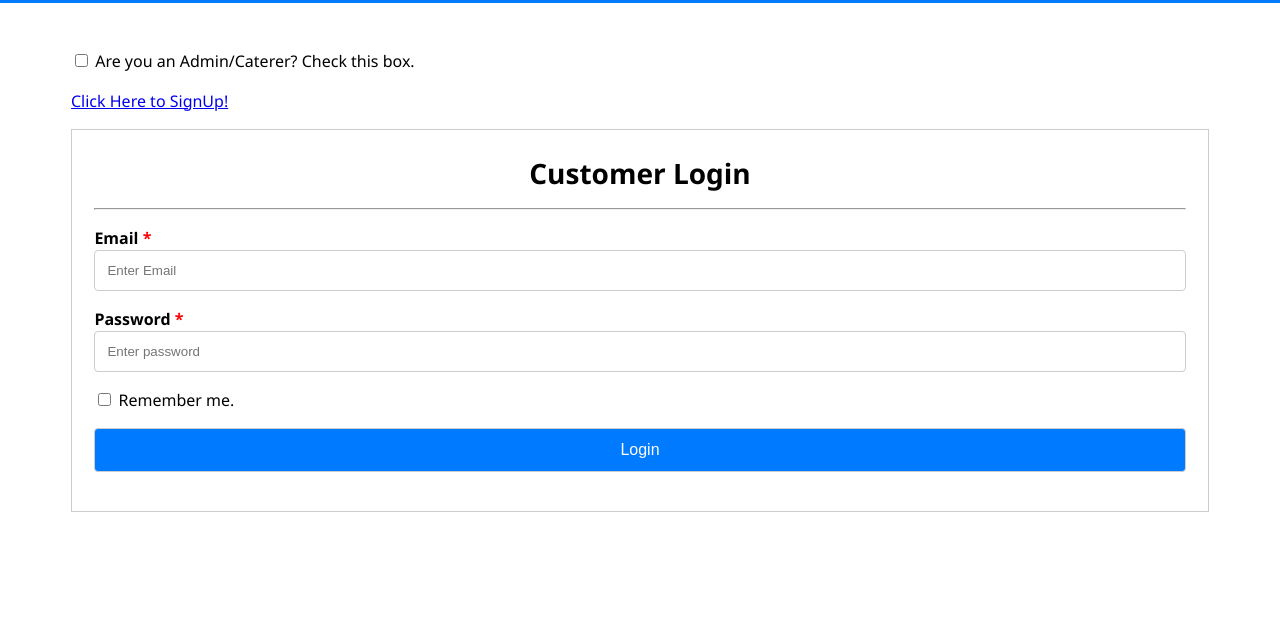
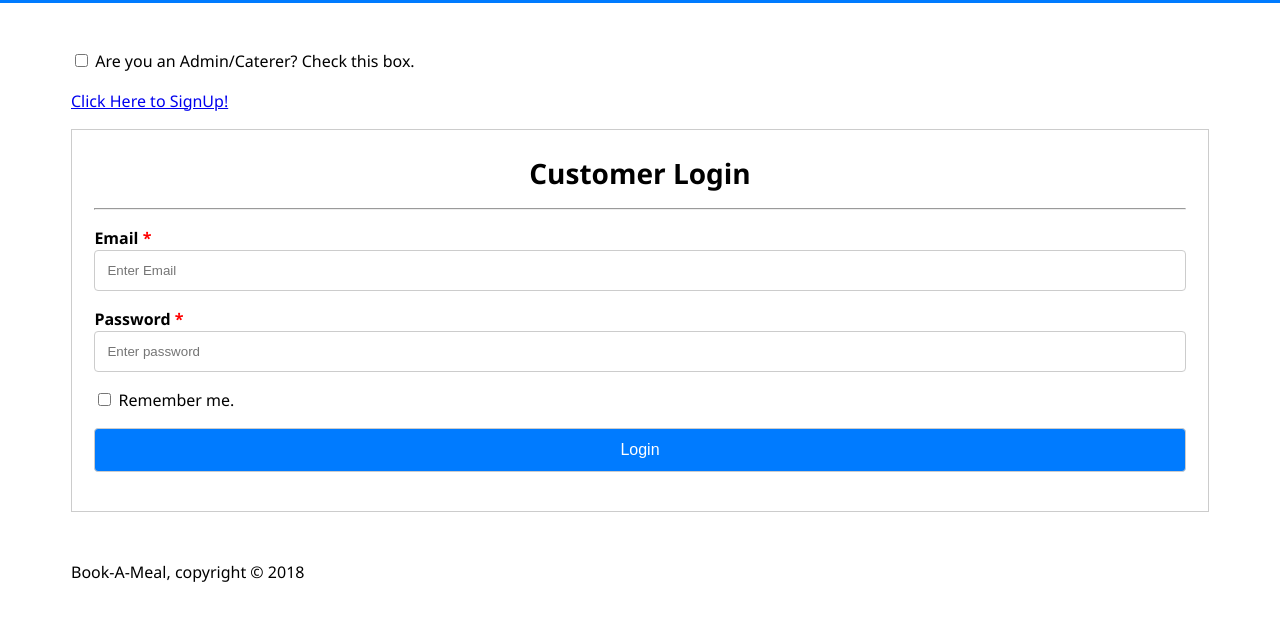
Before and after one commit to rovilay/Book-A-Meal, a plain HTML site: page login-signup.html in a window 1280 px wide. Shown: the part 88-708 px from the top of the page. Drawn offline with Linux system fonts and the light colour scheme.

Commit message:
Add footer to login page

```diff
--- a/login-signup.html
+++ b/login-signup.html
@@ -40,8 +40,7 @@
 
         <p class="login-link">
           <a href="#">
-            <-- Back to Login!
-          </a>
+            <-- Back to Login! </a>
         </p>
 
         <div class="card">
@@ -124,7 +123,7 @@
 
             <p>
               <label for="address2">Address 2</label>
-            <input type="text" id="signup-address2"placeholder="Enter address" name="address2">
+              <input type="text" id="signup-address2" placeholder="Enter address" name="address2">
             </p>
 
             <p>
@@ -152,10 +151,11 @@
               <label for="cpsw">Confirm Password
                 <span class="asterik">*</span>
               </label>
-            <input type="password"  id="signup-cpsw" placeholder="Confirm Password" name="cps" required>
+              <input type="password" id="signup-cpsw" placeholder="Confirm Password" name="cps" required>
             </p>
 
-            <p class="full">By creating an account you agree to our <a href="#">Terms & Policy</a> .</p>
+            <p class="full">By creating an account you agree to our
+              <a href="#">Terms & Policy</a> .</p>
 
             <p class="full">
               <button type="submit" name="signupbtn" id="signupbtn" class="signupbtn btn-1">Sign Up</button>
@@ -167,6 +167,13 @@
     </section>
   </main>
 
+  <!-- Footer -->
+  <footer>
+    <div class="container">
+      <p>Book-A-Meal, copyright &copy; 2018</p>
+    </div>
+  </footer>
+
   <script src="./js/login-signup.js"></script>
 </body>
 
```
Lines whose indentation alone changed are shown as unchanged.
